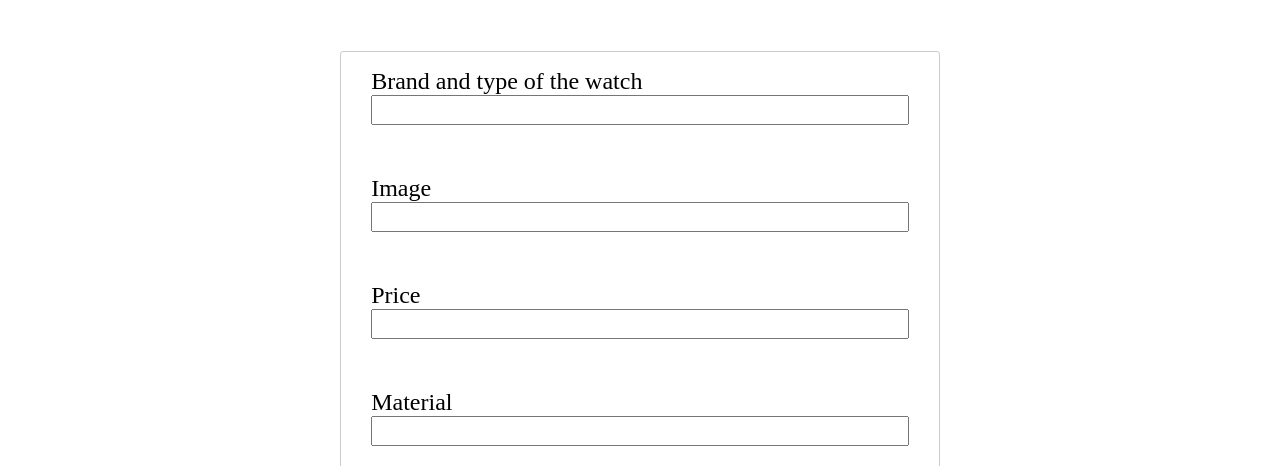
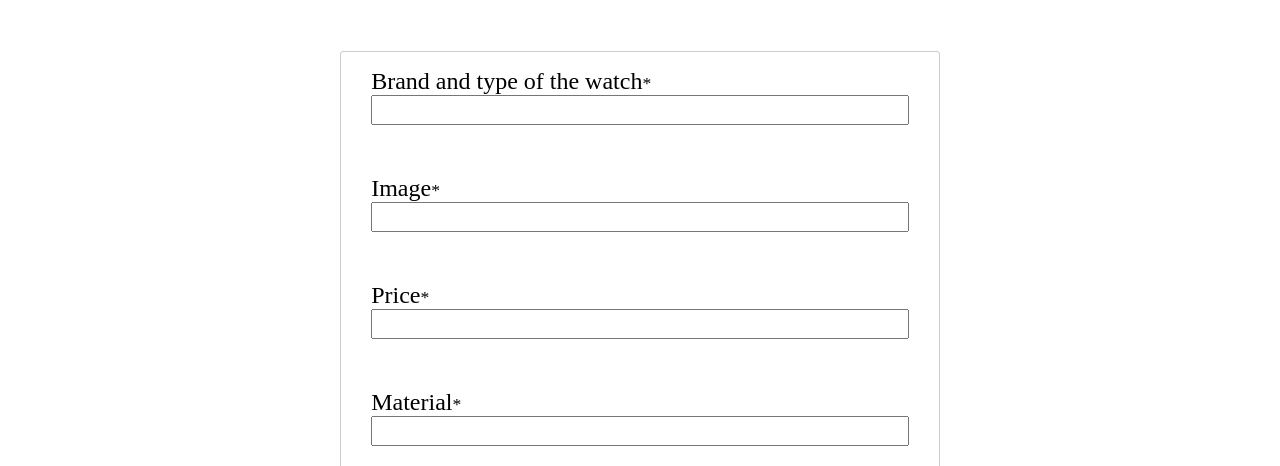
Before and after one commit to danielasztai/watches-store, a Next.js app: page /new-watch in a window 1280 px wide. Shown: the part 166-632 px from the top of the page. Built offline with nearby package versions, Linux system fonts and the light colour scheme.

Commit message:
detail-page styling fixed

```diff
--- a/components/Sidebar/Sidebar.module.css
+++ b/components/Sidebar/Sidebar.module.css
@@ -12,3 +12,7 @@
 .card-bottom {
   width: 250px;
 }
+
+.container li {
+  margin-bottom: 10px;
+}
--- a/components/watches/NewWatchForm.js
+++ b/components/watches/NewWatchForm.js
@@ -31,19 +31,28 @@ const NewWatchForm = props => {
       <h1>Fill out the form, to add a new watch!</h1>
       <form onSubmit={submitHandler} className={classes.form}>
         <div className={classes.lines}>
-          <label htmlFor="title">Brand and type of the watch</label>
+          <label htmlFor="title">
+            Brand and type of the watch
+            <span className={classes.asterisk}>*</span>
+          </label>
           <input type="text" id="title" required ref={titleRef}></input>
         </div>
         <div className={classes.lines}>
-          <label htmlFor="image">Image</label>
+          <label htmlFor="image">
+            Image<span className={classes.asterisk}>*</span>
+          </label>
           <input type="url" id="image" required ref={imageRef}></input>
         </div>
         <div className={classes.lines}>
-          <label htmlFor="price">Price</label>
+          <label htmlFor="price">
+            Price<span className={classes.asterisk}>*</span>
+          </label>
           <input type="number" id="price" required ref={priceRef}></input>
         </div>
         <div className={classes.lines}>
-          <label htmlFor="material">Material</label>
+          <label htmlFor="material">
+            Material<span className={classes.asterisk}>*</span>
+          </label>
           <input type="text" id="material" required ref={materialRef}></input>
         </div>
         <button type="submit" className={classes.submit}>
--- a/components/watches/NewWatchForm.module.css
+++ b/components/watches/NewWatchForm.module.css
@@ -51,3 +51,7 @@
 .submit:hover {
   color: white;
 }
+
+.asterisk {
+  font-size: 1.1rem;
+}
--- a/components/watches/WatchesList.js
+++ b/components/watches/WatchesList.js
@@ -6,6 +6,7 @@ import classes from './WatchesList.module.css';
 const WatchesList = props => {
   return (
     <div className={classes.container}>
+      <h1 className={classes.header}>Our Collection</h1>
       <ul className={classes['watches-list']}>
         {props.watches.map(watch => (
           <WatchesItem
```
Also changed, not shown: components/watches/WatchDetails.js (+10 -3 lines), components/watches/WatchDetails.module.css (+22 -5 lines), components/watches/WatchesList.module.css (+7 -0 lines).
